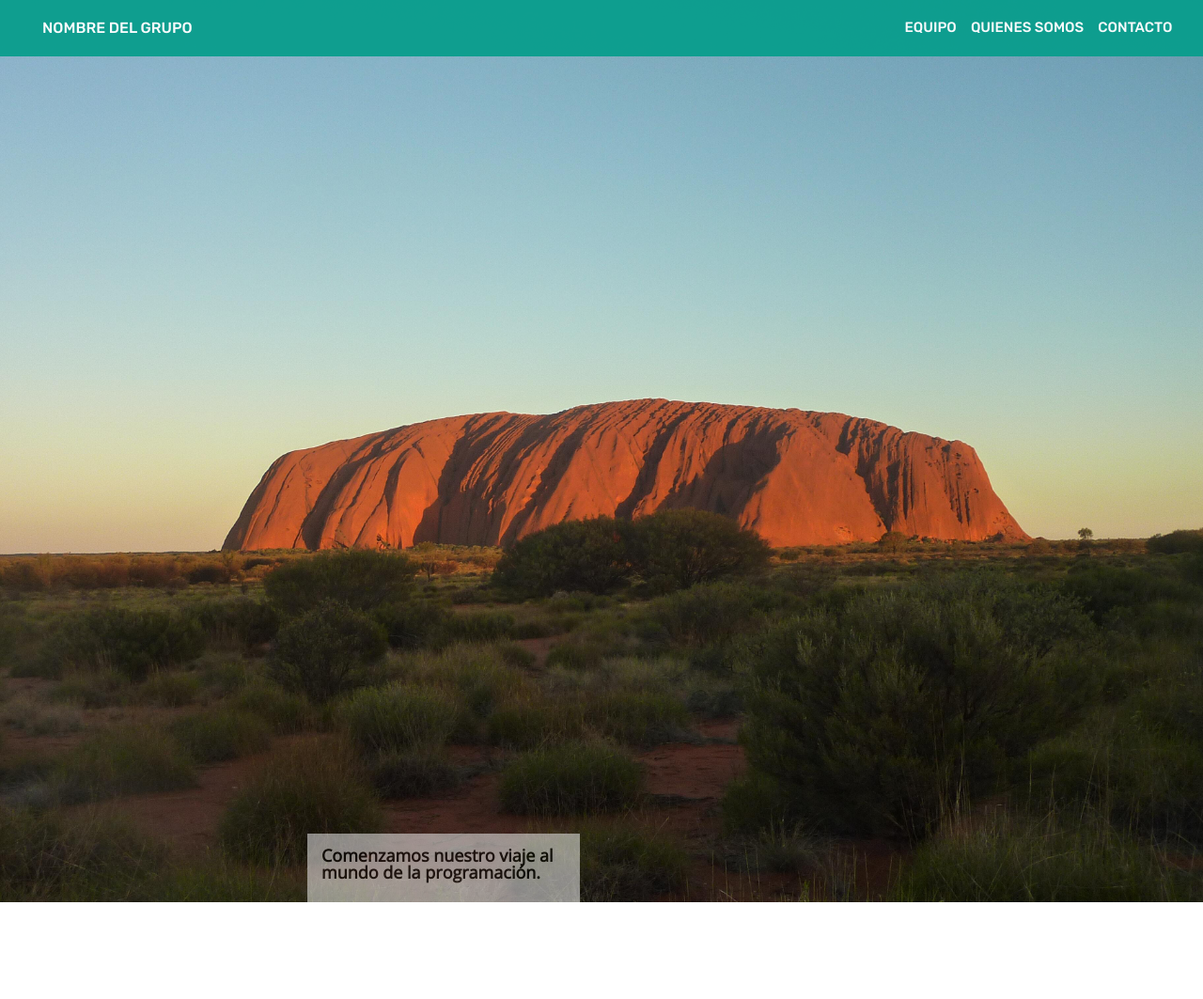
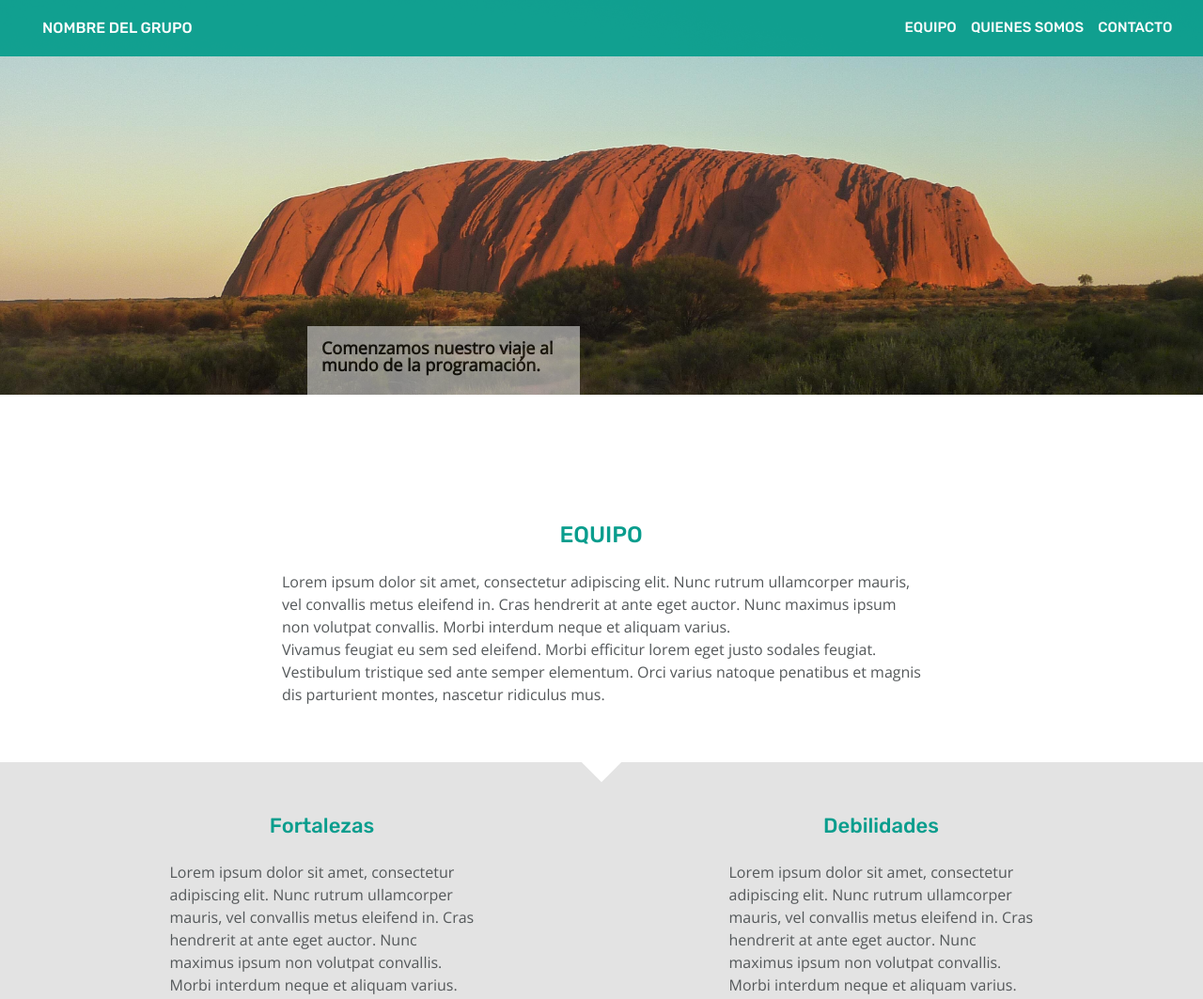
Before and after one commit to Adalab/project-promo-s-module-1-team-5, a website: page docs/index.html in a window 1280 px wide. Shown: the top 1063 px of the page at 94% size. Drawn offline with nearby package versions, Linux system fonts and the light colour scheme; files that its build step writes are made by us from their sources.

Commit message:
Correction hero_img

```diff
--- a/src/scss/layout/_hero.scss
+++ b/src/scss/layout/_hero.scss
@@ -1,11 +1,14 @@
 .hero {
   padding-top: 0px;
-   position: relative;
+  position: relative;
 }
-.hero-img{
-  max-width: 100%;
-  margin: 0 auto;
+
+.hero-img {
+  width: 100vw;
+  height: 42rem;
+  object-fit: cover;
 }
+
 .hero-text{
   background-color: white;
   font-weight: 600;
@@ -21,7 +24,7 @@
 
 @media all and (min-width: 768px) {
 
-.hero-text {
-  margin: 0 46px 0 281px
+  .hero-text {
+    margin: 0 46px 0 281px
+  }
 }
-}
--- a/src/scss/main.scss
+++ b/src/scss/main.scss
@@ -10,7 +10,7 @@
 
 
 :root {
-    font-size: 62.5%;
+    font-size: 62.5%
 }
 
 @import 'core/reset';
```
Also changed, not shown: src/scss/layout/_team.scss (+0 -8 lines), docs/assets/css/main.css.
